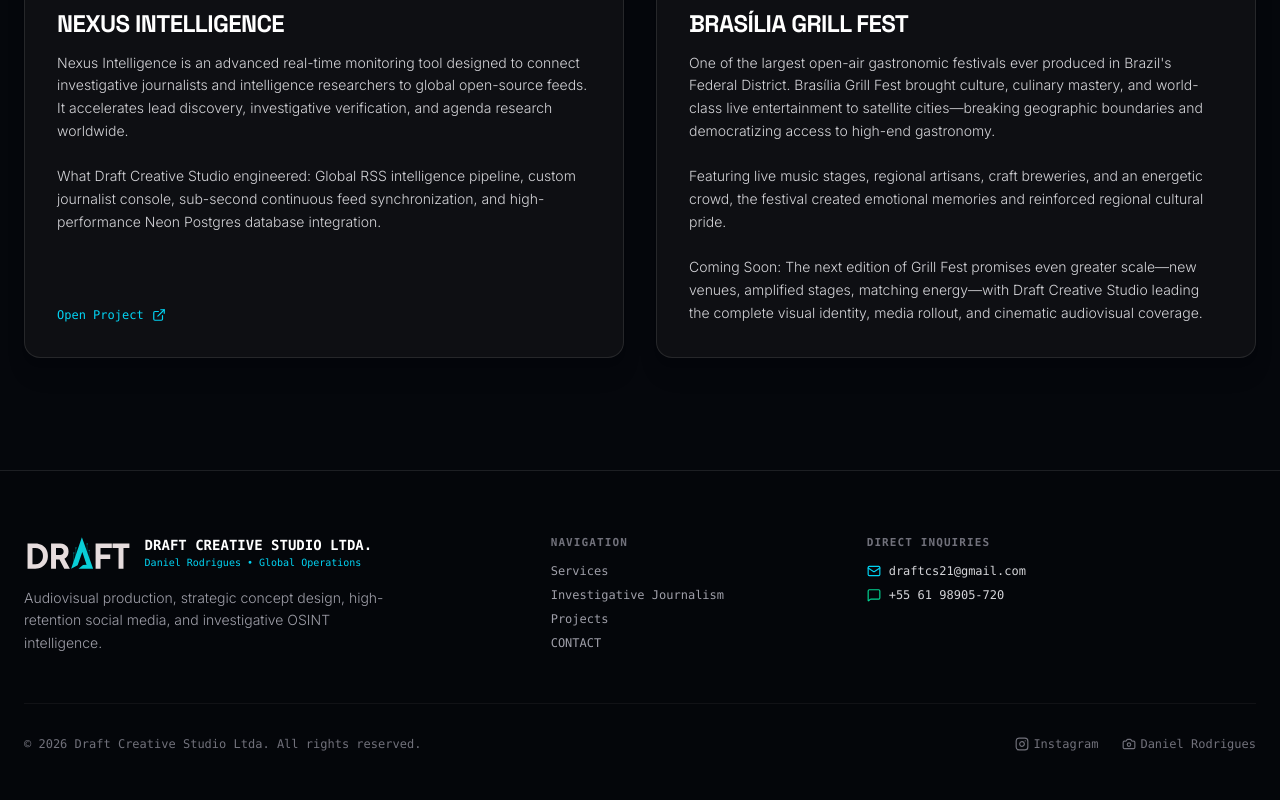
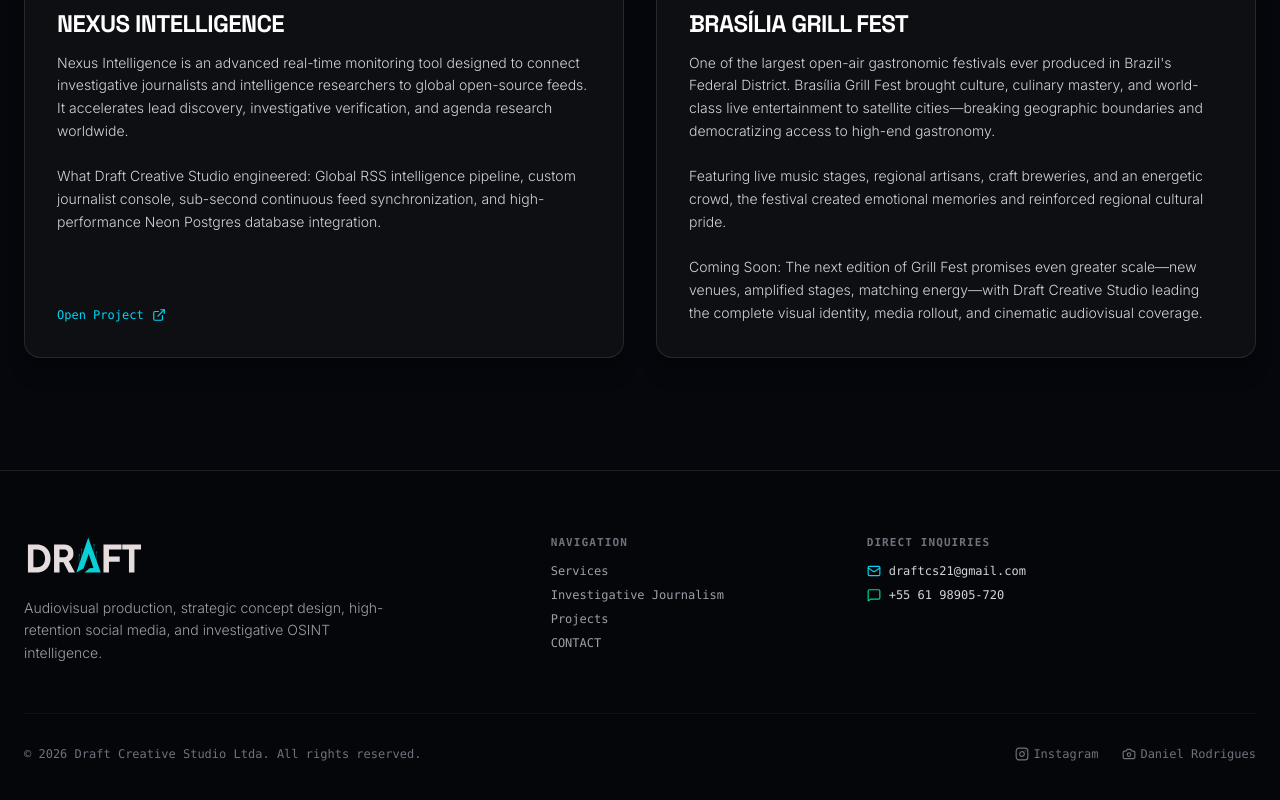
Before and after one commit to iwerry/DraftCreativeStudio, a React (Vite) app: page /projects in a window 1280 px wide. Shown: the part 1464-2264 px from the top of the page. Built offline with nearby package versions, Linux system fonts and the light colour scheme.

Commit message:
fix(footer): remove text next to logo, leaving only the clean Draft logo

```diff
--- a/src/components/layout/Footer.tsx
+++ b/src/components/layout/Footer.tsx
@@ -16,20 +16,12 @@
         <div className="grid grid-cols-1 md:grid-cols-12 gap-8 items-start">
           {/* Brand Info */}
           <div className="md:col-span-5 space-y-4">
-            <Link to="/" className="flex items-center gap-3">
+            <Link to="/" className="inline-block">
               <img
                 src="/draftlogo.svg"
                 alt="Draft Creative Studio"
-                className="h-9 w-auto opacity-90 hover:opacity-100 transition-opacity"
+                className="h-10 w-auto opacity-90 hover:opacity-100 transition-opacity"
               />
-              <div className="flex flex-col">
-                <span className="text-sm font-mono font-bold text-white uppercase">
-                  Draft Creative Studio Ltda.
-                </span>
-                <span className="text-[10px] font-mono text-cyan-400">
-                  Daniel Rodrigues • Global Operations
-                </span>
-              </div>
             </Link>
             <p className="text-zinc-400 text-xs sm:text-sm font-sans font-light max-w-sm leading-relaxed">
               Audiovisual production, strategic concept design, high-retention social media, and investigative OSINT intelligence.
```
